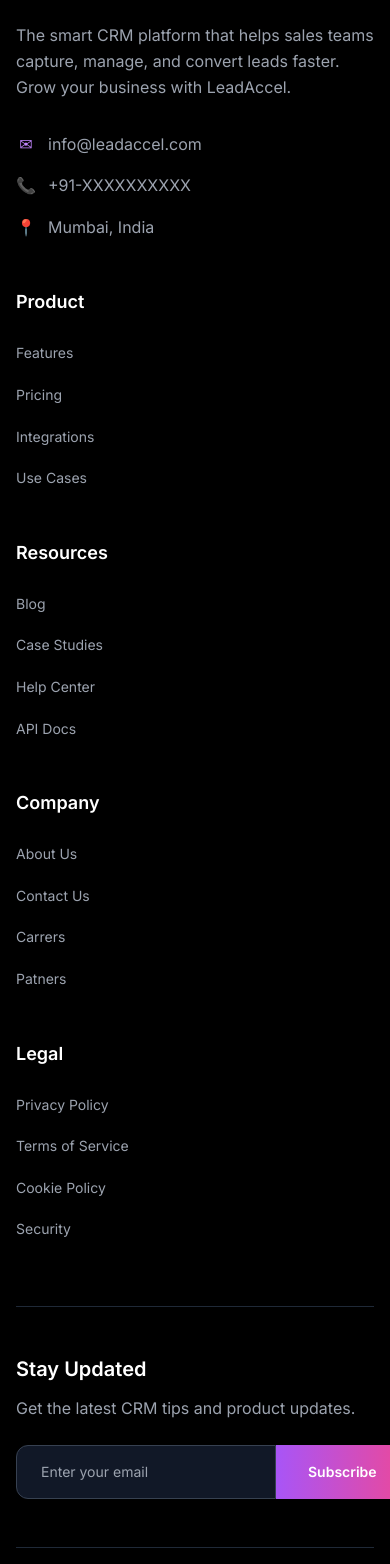
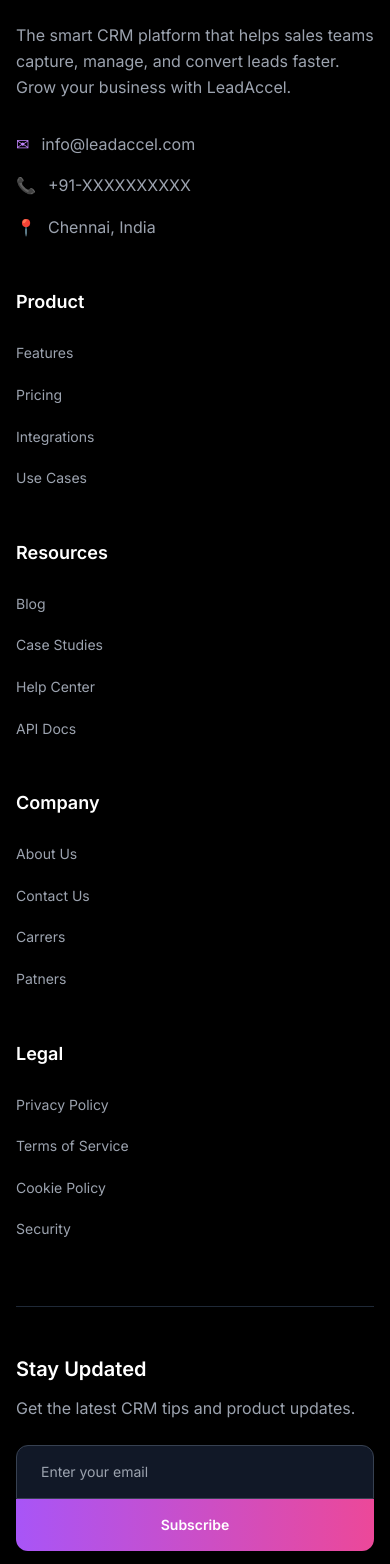
Before and after one commit to shaniyaraj19/lead, a React (Vite) app: page /help-center in a window 390 px wide. Shown: the part 2244-3808 px from the top of the page. Built offline with nearby package versions, Linux system fonts and the light colour scheme.

Commit message:
responsive

```diff
--- a/src/components/Footer.jsx
+++ b/src/components/Footer.jsx
@@ -1,3 +1,187 @@
+// import { motion } from 'framer-motion';
+
+// const Footer = () => {
+//   const footerSections = [
+//     {
+//       title: 'Product',
+//       links: [
+//         { name: 'Features', href: '/features' },
+//         { name: 'Pricing', href: '/pricing' },
+//         { name: 'Integrations', href: '/integrations' },
+//         { name: 'Use Cases', href: '/usecases' }
+//       ]
+//     },
+//     {
+//       title: 'Resources',
+//       links: [
+//         { name: 'Blog', href: '/blog' },
+//         { name: 'Case Studies', href: '/casestudies' },
+//         { name: 'Help Center', href: '/help-center' },
+//         { name: 'API Docs', href: '#api-docs' }
+//       ]
+//     },
+//     {
+//       title: 'Company',
+//       links: [
+//         { name: 'About Us', href: '/about' },
+//         { name: 'Contact Us', href: '/contact' },
+//         { name: 'Carrers', href: '/careers' },
+//         { name: 'Patners', href: '#patners' },
+//       ]
+//     },
+//     {
+//       title: 'Legal',
+//       links: [
+//         { name: 'Privacy Policy', href: '/privacy' },
+//         { name: 'Terms of Service', href: '/terms' },
+//         { name: 'Cookie Policy', href: '/cookies' },
+//         { name: 'Security', href: '/security' }
+//       ]
+//     }
+//   ];
+
+//   return (
+//     <footer className="bg-black border-t border-gray-800">
+//       <div className="container-custom py-16">
+//         {/* Main Footer Content */}
+//         <div className="grid grid-cols-1 lg:grid-cols-6 gap-12 mb-16">
+//           {/* Brand Section */}
+//           <div className="lg:col-span-2">
+//             <motion.div
+//               className="flex items-center space-x-2 mb-6"
+//               whileHover={{ scale: 1.05 }}
+//             >
+//               <div className="w-8 h-8 bg-gradient-to-r from-purple-500 to-pink-500 rounded-lg flex items-center justify-center">
+//                 <span className="text-white font-bold text-lg">L</span>
+//               </div>
+//               <span className="text-xl font-bold text-white">LeadAccel</span>
+//             </motion.div>
+
+//             <p className="text-gray-400 mb-8 max-w-sm leading-relaxed">
+//               The smart CRM platform that helps sales teams capture, manage, and convert leads faster. Grow your business with LeadAccel.
+//             </p>
+
+//             {/* Contact Information */}
+//             <div className="space-y-4">
+//               <div className="flex items-center text-gray-400">
+//                 <div className="w-5 h-5 mr-3 flex items-center justify-center">
+//                   <span className="text-purple-400">✉</span>
+//                 </div>
+//                 <span>info@leadaccel.com</span>
+//               </div>
+//               <div className="flex items-center text-gray-400">
+//                 <div className="w-5 h-5 mr-3 flex items-center justify-center">
+//                   <span className="text-purple-400">📞</span>
+//                 </div>
+//                 <span>+91-XXXXXXXXXX</span>
+//               </div>
+//               <div className="flex items-center text-gray-400">
+//                 <div className="w-5 h-5 mr-3 flex items-center justify-center">
+//                   <span className="text-purple-400">📍</span>
+//                 </div>
+//                 <span>Chennai,India</span>
+//               </div>
+//             </div>
+//           </div>
+
+//           {/* Links Sections */}
+//           {footerSections.map((section, index) => (
+//             <div key={section.title} className="lg:col-span-1">
+//               <h3 className="text-white font-semibold text-lg mb-6">{section.title}</h3>
+//               <ul className="space-y-4">
+//                 {section.links.map((link) => (
+//                   <li key={link.name}>
+//                     <motion.a
+//                       href={link.href}
+//                       className="text-gray-400 hover:text-white transition-colors duration-300 text-sm"
+//                       whileHover={{ x: 4 }}
+//                     >
+//                       {link.name}
+//                     </motion.a>
+//                   </li>
+//                 ))}
+//               </ul>
+//             </div>
+//           ))}
+//         </div>
+
+//         {/* Newsletter Section */}
+//         <div className="border-t border-gray-800 pt-12 mb-12">
+//           <div className="flex flex-col lg:flex-row items-start lg:items-center justify-between space-y-6 lg:space-y-0">
+//             <div className="max-w-md">
+//               <h3 className="text-white font-semibold text-xl mb-3">Stay Updated</h3>
+//               <p className="text-gray-400 leading-relaxed">
+//                 Get the latest CRM tips and product updates.
+//               </p>
+//             </div>
+//             <div className="flex w-full lg:w-auto max-w-md">
+//               <input
+//                 type="email"
+//                 placeholder="Enter your email"
+//                 className="flex-1 px-6 py-4 bg-gray-900 border border-gray-700 rounded-l-xl text-white placeholder-gray-400 focus:outline-none focus:ring-2 focus:ring-purple-500 focus:border-transparent text-sm"
+//               />
+//               <motion.button
+//                 className="px-8 py-4 bg-gradient-to-r from-purple-500 to-pink-500 hover:from-purple-600 hover:to-pink-600 text-white font-semibold rounded-r-xl transition-colors duration-300 text-sm"
+//                 whileHover={{ scale: 1.02 }}
+//                 whileTap={{ scale: 0.98 }}
+//               >
+//                 Subscribe
+//               </motion.button>
+//             </div>
+//           </div>
+//         </div>
+
+//         {/* Bottom Bar */}
+//         <div className="border-t border-gray-800 pt-8">
+//           <div className="flex flex-col md:flex-row items-center justify-between space-y-4 md:space-y-0">
+//             <p className="text-gray-400 text-sm">
+//               © 2025 LeadAccel. All rights reserved.
+//             </p>
+
+//             {/* Social Media Icons */}
+//             <div className="flex items-center space-x-6">
+//               <motion.a
+//                 href="#"
+//                 className="text-gray-400 hover:text-white transition-colors duration-300"
+//                 whileHover={{ scale: 1.2, y: -2 }}
+//                 aria-label="LinkedIn"
+//               >
+//                 <svg className="w-5 h-5" fill="currentColor" viewBox="0 0 24 24">
+//                   <path d="M20.447 20.452h-3.554v-5.569c0-1.328-.027-3.037-1.852-3.037-1.853 0-2.136 1.445-2.136 2.939v5.667H9.351V9h3.414v1.561h.046c.477-.9 1.637-1.85 3.37-1.85 3.601 0 4.267 2.37 4.267 5.455v6.286zM5.337 7.433c-1.144 0-2.063-.926-2.063-2.065 0-1.138.92-2.063 2.063-2.063 1.14 0 2.064.925 2.064 2.063 0 1.139-.925 2.065-2.064 2.065zm1.782 13.019H3.555V9h3.564v11.452zM22.225 0H1.771C.792 0 0 .774 0 1.729v20.542C0 23.227.792 24 1.771 24h20.451C23.2 24 24 23.227 24 22.271V1.729C24 .774 23.2 0 22.222 0h.003z"/>
+//                 </svg>
+//               </motion.a>
+
+//               <motion.a
+//                 href="#"
+//                 className="text-gray-400 hover:text-white transition-colors duration-300"
+//                 whileHover={{ scale: 1.2, y: -2 }}
+//                 aria-label="Twitter"
+//               >
+//                 <svg className="w-5 h-5" fill="currentColor" viewBox="0 0 24 24">
+//                   <path d="M23.953 4.57a10 10 0 01-2.825.775 4.958 4.958 0 002.163-2.723c-.951.555-2.005.959-3.127 1.184a4.92 4.92 0 00-8.384 4.482C7.69 8.095 4.067 6.13 1.64 3.162a4.822 4.822 0 00-.666 2.475c0 1.71.87 3.213 2.188 4.096a4.904 4.904 0 01-2.228-.616v.06a4.923 4.923 0 003.946 4.827 4.996 4.996 0 01-2.212.085 4.936 4.936 0 004.604 3.417 9.867 9.867 0 01-6.102 2.105c-.39 0-.779-.023-1.17-.067a13.995 13.995 0 007.557 2.209c9.053 0 13.998-7.496 13.998-13.985 0-.21 0-.42-.015-.63A9.935 9.935 0 0024 4.59z"/>
+//                 </svg>
+//               </motion.a>
+
+//               <motion.a
+//                 href="#"
+//                 className="text-gray-400 hover:text-white transition-colors duration-300"
+//                 whileHover={{ scale: 1.2, y: -2 }}
+//                 aria-label="YouTube"
+//               >
+//                 <svg className="w-5 h-5" fill="currentColor" viewBox="0 0 24 24">
+//                   <path d="M23.498 6.186a3.016 3.016 0 0 0-2.122-2.136C19.505 3.545 12 3.545 12 3.545s-7.505 0-9.377.505A3.017 3.017 0 0 0 .502 6.186C0 8.07 0 12 0 12s0 3.93.502 5.814a3.016 3.016 0 0 0 2.122 2.136c1.871.505 9.376.505 9.376.505s7.505 0 9.377-.505a3.015 3.015 0 0 0 2.122-2.136C24 15.93 24 12 24 12s0-3.93-.502-5.814zM9.545 15.568V8.432L15.818 12l-6.273 3.568z"/>
+//                 </svg>
+//               </motion.a>
+//             </div>
+//           </div>
+//         </div>
+//       </div>
+//     </footer>
+//   );
+// };
+
+// export default Footer;
+
 import { motion } from 'framer-motion';
 
 const Footer = () => {
@@ -41,8 +225,9 @@ const Footer = () => {
   ];
 
   return (
-    <footer className="bg-black border-t border-gray-800">
-      <div className="container-custom py-16">
+    <footer className="bg-black border-t border-gray-800 overflow-hidden">
+      <div className="w-full px-4 sm:px-6 lg:px-8 max-w-7xl mx-auto py-16">
+
         {/* Main Footer Content */}
         <div className="grid grid-cols-1 lg:grid-cols-6 gap-12 mb-16">
           {/* Brand Section */}
@@ -61,31 +246,24 @@ const Footer = () => {
               The smart CRM platform that helps sales teams capture, manage, and convert leads faster. Grow your business with LeadAccel.
             </p>
 
-            {/* Contact Information */}
             <div className="space-y-4">
               <div className="flex items-center text-gray-400">
-                <div className="w-5 h-5 mr-3 flex items-center justify-center">
-                  <span className="text-purple-400">✉</span>
-                </div>
+                <span className="text-purple-400 mr-3">✉</span>
                 <span>info@leadaccel.com</span>
               </div>
               <div className="flex items-center text-gray-400">
-                <div className="w-5 h-5 mr-3 flex items-center justify-center">
-                  <span className="text-purple-400">📞</span>
-                </div>
+                <span className="text-purple-400 mr-3">📞</span>
                 <span>+91-XXXXXXXXXX</span>
               </div>
               <div className="flex items-center text-gray-400">
-                <div className="w-5 h-5 mr-3 flex items-center justify-center">
-                  <span className="text-purple-400">📍</span>
-                </div>
-                <span>Mumbai, India</span>
+                <span className="text-purple-400 mr-3">📍</span>
+                <span>Chennai, India</span>
               </div>
             </div>
           </div>
 
-          {/* Links Sections */}
-          {footerSections.map((section, index) => (
+          {/* Link Sections */}
+          {footerSections.map((section) => (
             <div key={section.title} className="lg:col-span-1">
               <h3 className="text-white font-semibold text-lg mb-6">{section.title}</h3>
               <ul className="space-y-4">
@@ -114,14 +292,19 @@ const Footer = () => {
                 Get the latest CRM tips and product updates.
               </p>
             </div>
-            <div className="flex w-full lg:w-auto max-w-md">
+            <div className="flex flex-col sm:flex-row w-full lg:w-auto max-w-md">
               <input
                 type="email"
                 placeholder="Enter your email"
-                className="flex-1 px-6 py-4 bg-gray-900 border border-gray-700 rounded-l-xl text-white placeholder-gray-400 focus:outline-none focus:ring-2 focus:ring-purple-500 focus:border-transparent text-sm"
+                className="flex-1 px-6 py-4 bg-gray-900 border border-gray-700
+                rounded-t-xl sm:rounded-l-xl sm:rounded-tr-none
+                text-white placeholder-gray-400 focus:outline-none
+                focus:ring-2 focus:ring-purple-500 focus:border-transparent text-sm"
               />
               <motion.button
-                className="px-8 py-4 bg-gradient-to-r from-purple-500 to-pink-500 hover:from-purple-600 hover:to-pink-600 text-white font-semibold rounded-r-xl transition-colors duration-300 text-sm"
+                className="px-8 py-4 bg-gradient-to-r from-purple-500 to-pink-500
+                hover:from-purple-600 hover:to-pink-600 text-white font-semibold
+                rounded-b-xl sm:rounded-r-xl sm:rounded-bl-none transition-colors duration-300 text-sm"
                 whileHover={{ scale: 1.02 }}
                 whileTap={{ scale: 0.98 }}
               >
@@ -138,8 +321,8 @@ const Footer = () => {
               © 2025 LeadAccel. All rights reserved.
             </p>
 
-            {/* Social Media Icons */}
             <div className="flex items-center space-x-6">
+              {/* LinkedIn */}
               <motion.a
                 href="#"
                 className="text-gray-400 hover:text-white transition-colors duration-300"
@@ -151,6 +334,7 @@ const Footer = () => {
                 </svg>
               </motion.a>
 
+              {/* Twitter */}
               <motion.a
                 href="#"
                 className="text-gray-400 hover:text-white transition-colors duration-300"
@@ -162,6 +346,7 @@ const Footer = () => {
                 </svg>
               </motion.a>
 
+              {/* YouTube */}
               <motion.a
                 href="#"
                 className="text-gray-400 hover:text-white transition-colors duration-300"
@@ -175,6 +360,7 @@ const Footer = () => {
             </div>
           </div>
         </div>
+
       </div>
     </footer>
   );
```
